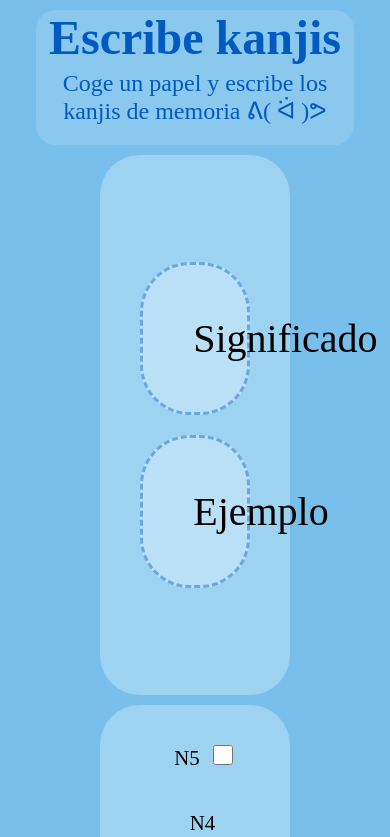
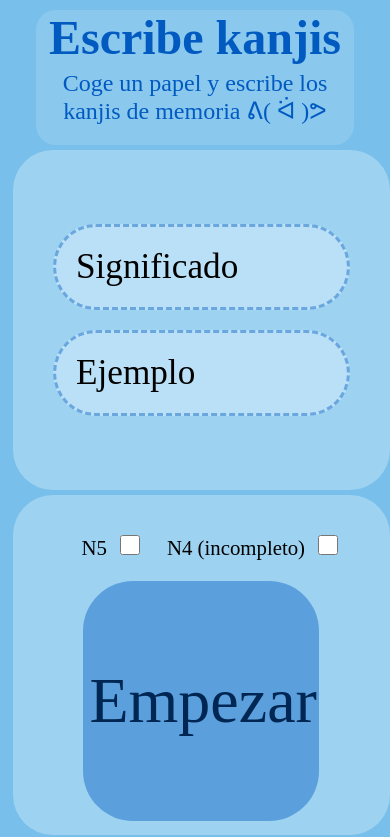
Before and after one commit to CeciDibujera/Escribe-kanjis, a plain HTML site: page index.html in a window 390 px wide. Shown: the top 837 px of the page. Drawn offline with Linux system fonts and the light colour scheme; a web font is replaced by a local one.

Commit message:
estilos.css actualizado
Ahora se ve decente en móviles. Creo. Espero

```diff
--- a/estilos.css
+++ b/estilos.css
@@ -112,6 +112,26 @@ input[type="checkbox"] {
     transition-duration: 0.15s;
 }
 
+/*Para móviles*/
+@media screen and (max-width: 1100px) {
+    .bloque{
+        display: block;
+        width: 90%;
+        height: 300px;
+    }
+
+    .palabra{
+        padding: 20px;
+        font-size: 220%;
+        text-align: left;
+    }
+
+    .kanji{
+        font-size: 1050%;
+    }
+}
+
+
 footer p{
     font-size: 110%;
     font-family:"arial";
```
